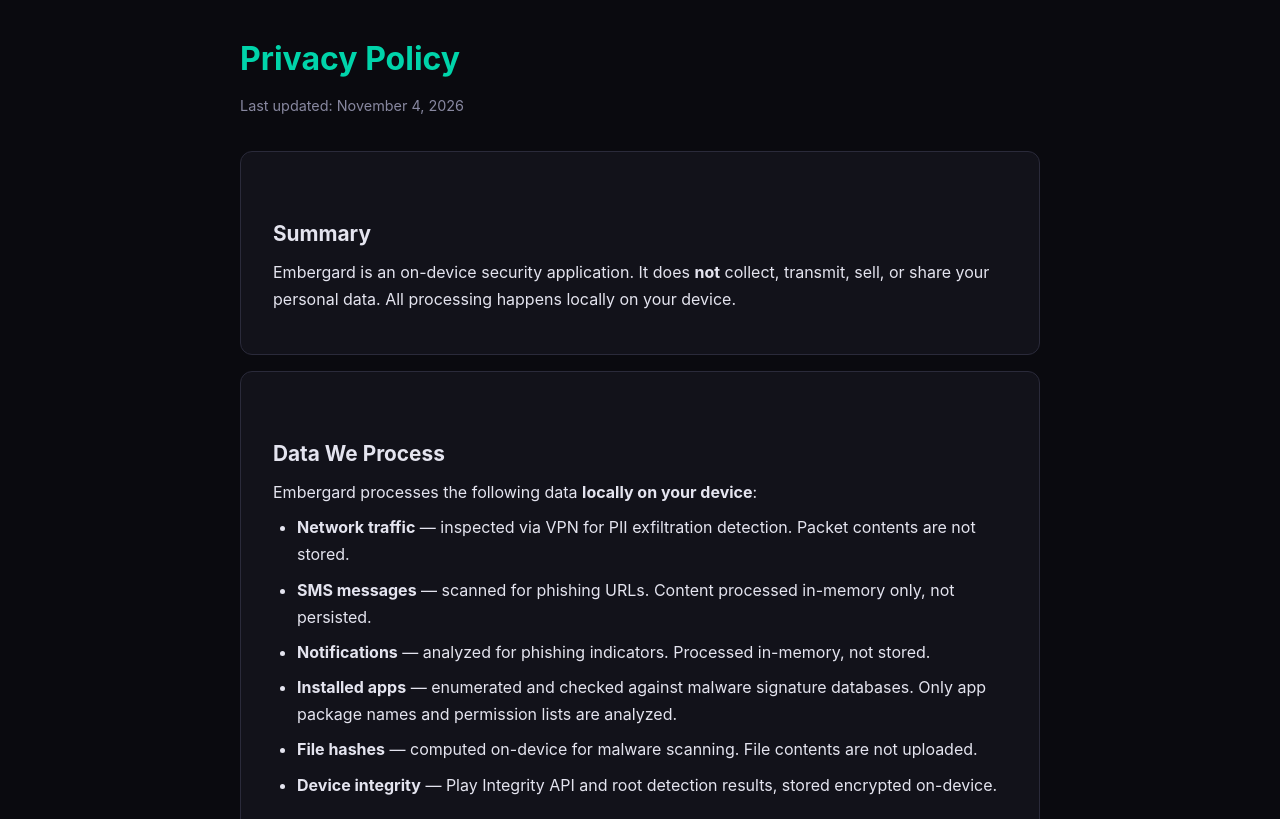
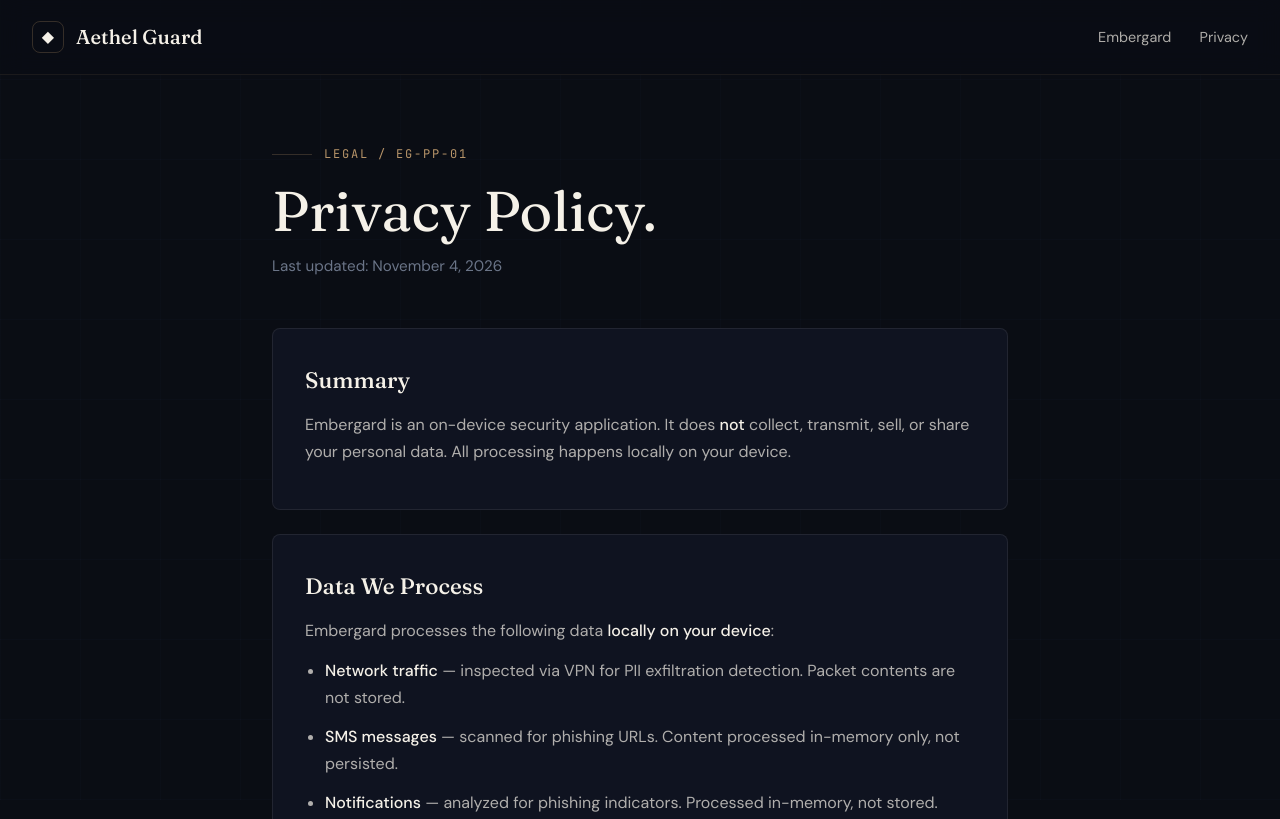
Before and after one commit to Aethel-Guard/embergard.app, a plain HTML site: page privacy/index.html in a window 1280 px wide. Shown: the top 819 px of the page. Drawn offline with Linux system fonts and the light colour scheme.

Commit message:
Redesign privacy page with Aethel Guard design system

```diff
--- a/privacy/index.html
+++ b/privacy/index.html
@@ -3,72 +3,204 @@
 <head>
     <meta charset="UTF-8">
     <meta name="viewport" content="width=device-width, initial-scale=1.0">
-    <title>Privacy Policy — Embergard</title>
+    <title>Privacy Policy — Embergard · Aethel Guard</title>
+    <meta name="description" content="Embergard privacy policy. All security processing happens locally on your Android device. No cloud, no tracking, no data sales.">
+    <meta name="theme-color" content="#0A0D14">
+    <link rel="canonical" href="https://embergard.app/privacy">
+    <link rel="preconnect" href="https://fonts.googleapis.com">
+    <link rel="preconnect" href="https://fonts.gstatic.com" crossorigin>
+    <link href="https://fonts.googleapis.com/css2?family=Fraunces:ital,opsz,wght@0,9..144,300;0,9..144,400;0,9..144,500;0,9..144,600;0,9..144,700;1,9..144,400&family=DM+Sans:opsz,wght@9..40,300;9..40,400;9..40,500;9..40,600;9..40,700&family=JetBrains+Mono:wght@400;500;600&display=swap" rel="stylesheet">
     <style>
+        *, *::before, *::after { margin: 0; padding: 0; box-sizing: border-box; }
         :root {
-            --bg: #0a0a0f;
-            --surface: #12121a;
-            --accent: #00d4aa;
-            --text: #e4e4ef;
-            --text-dim: #8888a0;
-            --border: #2a2a3a;
-            --radius: 12px;
+            --ink: #0A0D14;
+            --ink-2: #0F1320;
+            --ink-3: #161B2E;
+            --bronze: #B8956A;
+            --bronze-bright: #D4AF7A;
+            --bronze-line: rgba(184, 149, 106, 0.25);
+            --bone: #F5F1E8;
+            --bone-70: rgba(245, 241, 232, 0.7);
+            --bone-50: rgba(245, 241, 232, 0.5);
+            --bone-30: rgba(245, 241, 232, 0.3);
+            --slate-light: #6B7588;
+            --grid-line: rgba(100, 140, 200, 0.025);
+            --f-display: 'Fraunces', 'Cormorant Garamond', serif;
+            --f-body: 'DM Sans', sans-serif;
+            --f-mono: 'JetBrains Mono', monospace;
         }
-        * { margin: 0; padding: 0; box-sizing: border-box; }
+        *:focus-visible { outline: 2px solid var(--bronze-bright); outline-offset: 2px; }
+        html { scroll-behavior: smooth; }
         body {
-            font-family: -apple-system, BlinkMacSystemFont, 'Segoe UI', Roboto, sans-serif;
-            background: var(--bg);
-            color: var(--text);
+            font-family: var(--f-body);
+            background: var(--ink);
+            color: var(--bone-70);
             line-height: 1.7;
-            padding: 2rem;
+            -webkit-font-smoothing: antialiased;
         }
-        .container {
+        body::before {
+            content: '';
+            position: fixed;
+            top: 0; left: 0; right: 0; bottom: 0;
+            background:
+                linear-gradient(90deg, var(--grid-line) 1px, transparent 1px),
+                linear-gradient(0deg, var(--grid-line) 1px, transparent 1px);
+            background-size: 80px 80px;
+            pointer-events: none;
+            z-index: -1;
+        }
+        a { color: var(--bronze-bright); text-decoration: none; }
+        a:hover { text-decoration: underline; }
+
+        nav {
+            position: fixed;
+            top: 0; left: 0; right: 0;
+            z-index: 100;
+            display: flex;
+            align-items: center;
+            justify-content: space-between;
+            padding: 1.25rem 2rem;
+            background: rgba(10, 13, 20, 0.85);
+            backdrop-filter: blur(12px);
+            border-bottom: 1px solid rgba(184, 149, 106, 0.1);
+        }
+        .nav-brand {
+            display: flex;
+            align-items: center;
+            gap: 0.75rem;
+            font-family: var(--f-display);
+            font-size: 1.25rem;
+            font-weight: 500;
+            color: var(--bone);
+        }
+        .nav-brand .mark {
+            width: 32px; height: 32px;
+            border: 1px solid var(--bronze-line);
+            border-radius: 8px;
+            display: flex; align-items: center; justify-content: center;
+            font-size: 1rem;
+        }
+        .nav-links a {
+            color: var(--bone-70);
+            font-size: 0.9rem;
+            margin-left: 1.5rem;
+        }
+        .nav-links a:hover { color: var(--bronze-bright); text-decoration: none; }
+
+        .hero {
+            padding: 9rem 2rem 3rem;
             max-width: 800px;
             margin: 0 auto;
         }
-        h1 {
-            font-size: 2rem;
-            margin-bottom: 0.5rem;
-            color: var(--accent);
+        .eyebrow {
+            font-family: var(--f-mono);
+            font-size: 0.75rem;
+            letter-spacing: 0.15em;
+            text-transform: uppercase;
+            color: var(--bronze);
+            margin-bottom: 1rem;
+            display: flex;
+            align-items: center;
+            gap: 0.75rem;
+        }
+        .eyebrow::before {
+            content: '';
+            width: 40px;
+            height: 1px;
+            background: var(--bronze-line);
+        }
+        .hero h1 {
+            font-family: var(--f-display);
+            font-size: clamp(2.4rem, 5vw, 3.5rem);
+            font-weight: 400;
+            color: var(--bone);
+            line-height: 1.1;
+            margin-bottom: 0.75rem;
         }
         .updated {
-            color: var(--text-dim);
-            font-size: 0.9rem;
-            margin-bottom: 2rem;
+            color: var(--slate-light);
+            font-size: 0.95rem;
         }
-        h2 {
-            font-size: 1.3rem;
-            margin: 2rem 0 0.5rem;
+
+        main {
+            max-width: 800px;
+            margin: 0 auto;
+            padding: 0 2rem 5rem;
         }
-        p, li {
-            color: var(--text);
-            margin-bottom: 0.5rem;
+        .card {
+            background: var(--ink-2);
+            border: 1px solid rgba(245, 241, 232, 0.08);
+            border-radius: 8px;
+            padding: 2rem;
+            margin-bottom: 1.5rem;
         }
-        ul {
-            margin-left: 1.5rem;
+        .card h2 {
+            font-family: var(--f-display);
+            font-size: 1.4rem;
+            color: var(--bone);
+            margin-bottom: 0.75rem;
+            font-weight: 500;
+        }
+        .card p, .card li {
+            color: var(--bone-70);
+            margin-bottom: 0.75rem;
+        }
+        .card ul {
+            margin-left: 1.25rem;
             margin-bottom: 1rem;
         }
-        .card {
-            background: var(--surface);
-            border: 1px solid var(--border);
-            border-radius: var(--radius);
+        .card strong { color: var(--bone); font-weight: 500; }
+
+        .back {
+            display: inline-flex;
+            align-items: center;
+            gap: 0.4rem;
+            margin-top: 1rem;
+            color: var(--bone-50);
+        }
+        .back:hover { color: var(--bronze-bright); }
+
+        footer {
+            max-width: 800px;
+            margin: 0 auto;
             padding: 2rem;
-            margin-bottom: 1rem;
+            text-align: center;
+            font-size: 0.85rem;
+            color: var(--slate-light);
+            border-top: 1px solid rgba(245, 241, 232, 0.08);
         }
-        a { color: var(--accent); }
-        .back {
-            display: inline-block;
-            margin-top: 2rem;
-            color: var(--text-dim);
-            text-decoration: none;
+        footer a { color: var(--bone-50); margin: 0 0.5rem; }
+        footer a:hover { color: var(--bronze-bright); }
+
+        @media (max-width: 700px) {
+            nav { padding: 1rem; }
+            .nav-links { display: none; }
+            .hero { padding: 6rem 1rem 2rem; }
+            main { padding: 0 1rem 3rem; }
+            .card { padding: 1.5rem; }
         }
     </style>
 </head>
 <body>
-<div class="container">
-    <h1>Privacy Policy</h1>
+
+<nav>
+    <a href="https://aethel-guard.com" class="nav-brand">
+        <span class="mark">◆</span>
+        <span>Aethel Guard</span>
+    </a>
+    <div class="nav-links">
+        <a href="/">Embergard</a>
+        <a href="/privacy">Privacy</a>
+    </div>
+</nav>
+
+<header class="hero">
+    <div class="eyebrow">Legal / EG-PP-01</div>
+    <h1>Privacy Policy.</h1>
     <p class="updated">Last updated: November 4, 2026</p>
+</header>
 
+<main>
     <div class="card">
         <h2>Summary</h2>
         <p>Embergard is an on-device security application. It does <strong>not</strong> collect, transmit, sell, or share your personal data. All processing happens locally on your device.</p>
@@ -130,6 +262,16 @@
     </div>
 
     <a href="/" class="back">← Back to Embergard</a>
-</div>
+</main>
+
+<footer>
+    <p>© 2026 Embergard · Aethel Guard</p>
+    <p>
+        <a href="/">Home</a> ·
+        <a href="/privacy">Privacy</a> ·
+        <a href="https://aethel-guard.com">Aethel Guard</a>
+    </p>
+</footer>
+
 </body>
 </html>
```
